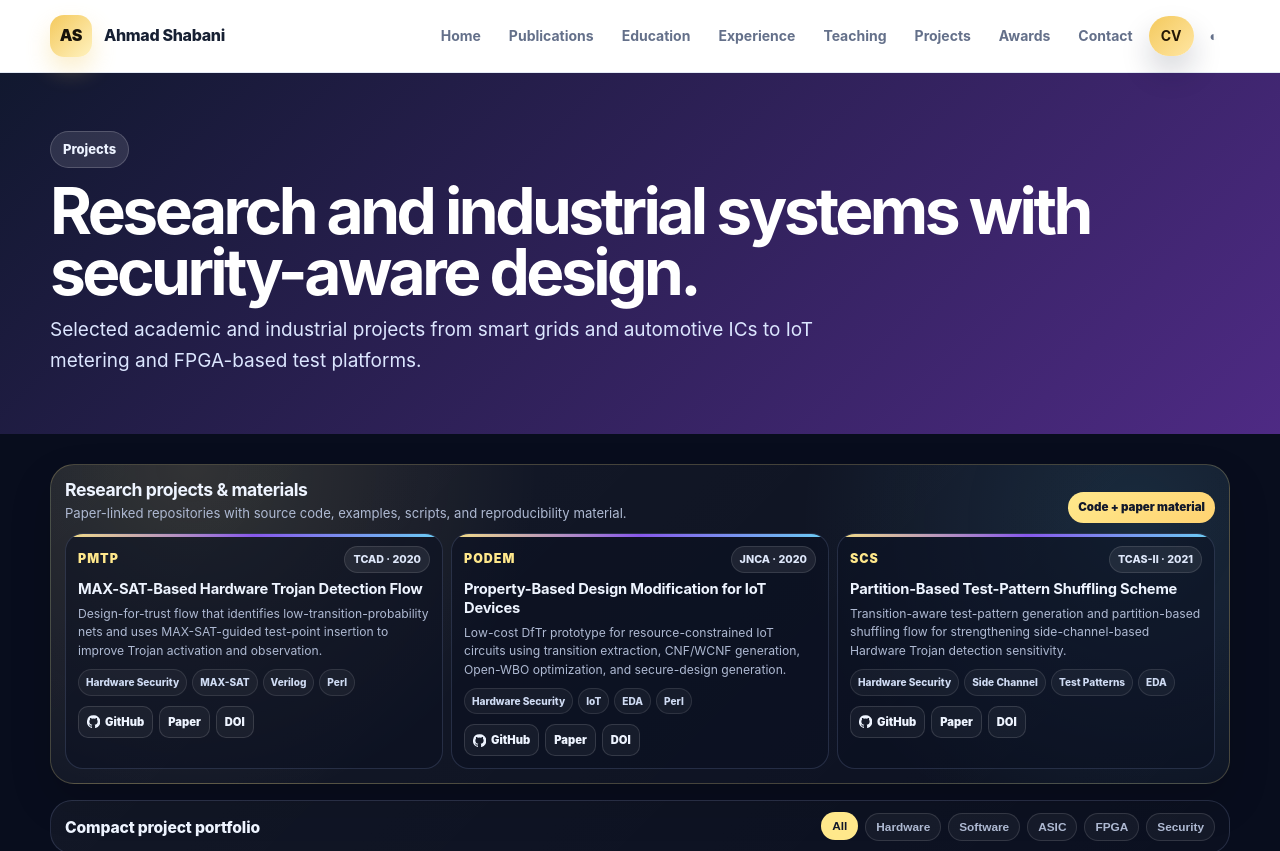
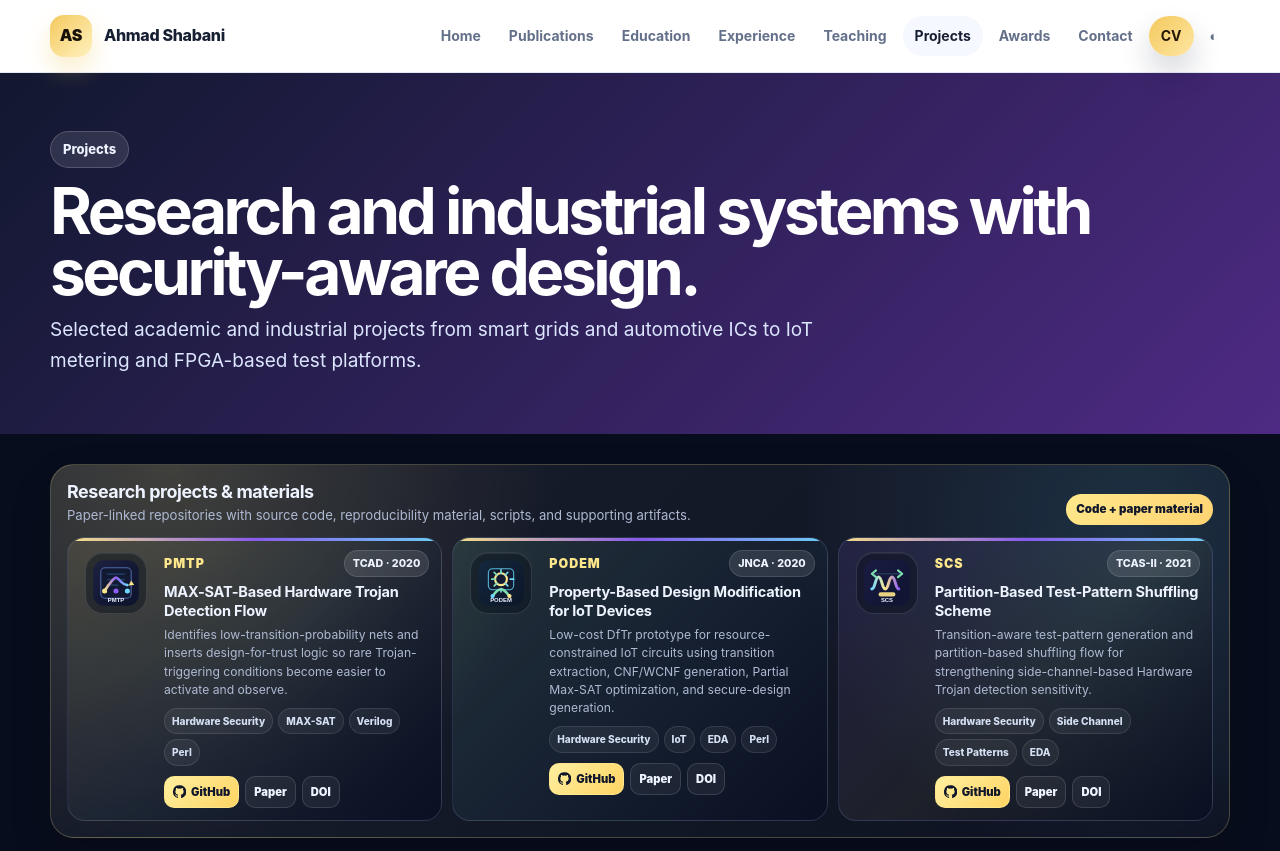
Before and after one commit to ahmad-shabani/ahmad-shabani.github.io, a plain HTML site: page projects.html in a window 1280 px wide. Shown: the top 851 px of the page. Drawn offline with Linux system fonts and the light colour scheme.

Commit message:
Add files via upload

```diff
--- a/projects.html
+++ b/projects.html
@@ -210,13 +210,13 @@
     /* Compact research materials section */
     .research-materials {
       margin: 0 0 16px;
-      padding: 14px;
+      padding: 16px;
       border: 1px solid rgba(255, 232, 140, .22);
       border-radius: 24px;
       background:
-        radial-gradient(circle at 12% 0%, rgba(255, 232, 140, .13), transparent 32%),
-        radial-gradient(circle at 92% 18%, rgba(112, 215, 255, .12), transparent 30%),
-        linear-gradient(135deg, rgba(255,255,255,.055), rgba(255,255,255,.018));
+        radial-gradient(circle at 10% 0%, rgba(255, 232, 140, .17), transparent 34%),
+        radial-gradient(circle at 92% 18%, rgba(112, 215, 255, .14), transparent 30%),
+        linear-gradient(135deg, rgba(255,255,255,.075), rgba(255,255,255,.022));
       box-shadow: 0 18px 42px rgba(0,0,0,.16);
     }
 
@@ -225,13 +225,13 @@
       justify-content: space-between;
       align-items: flex-end;
       gap: 12px;
-      margin-bottom: 10px;
+      margin-bottom: 12px;
     }
 
     .research-materials-title {
       margin: 0;
       color: var(--pg-text);
-      font-size: 1.1rem;
+      font-size: 1.12rem;
       line-height: 1.2;
       letter-spacing: -.025em;
     }
@@ -257,17 +257,27 @@
     .research-material-grid {
       display: grid;
       grid-template-columns: repeat(3, minmax(0, 1fr));
-      gap: 8px;
+      gap: 10px;
     }
 
     .research-material-card {
       position: relative;
+      display: grid;
+      grid-template-columns: 72px minmax(0, 1fr);
+      gap: 12px;
       min-width: 0;
       padding: 12px;
       border: 1px solid var(--pg-border);
       border-radius: 18px;
-      background: rgba(10, 16, 34, .52);
+      background: rgba(10, 16, 34, .58);
       overflow: hidden;
+      transition: transform .16s ease, border-color .16s ease, box-shadow .16s ease;
+    }
+
+    .research-material-card:hover {
+      transform: translateY(-2px);
+      border-color: rgba(255,232,140,.38);
+      box-shadow: 0 12px 30px rgba(0,0,0,.18);
     }
 
     .research-material-card::before {
@@ -279,12 +289,44 @@
       opacity: .95;
     }
 
+    .research-material-card.palette-pmtp { background: linear-gradient(135deg, rgba(255,232,140,.10), rgba(112,215,255,.04) 50%, rgba(10,16,34,.92)); }
+    .research-material-card.palette-podem { background: linear-gradient(135deg, rgba(126,224,178,.12), rgba(112,215,255,.05) 48%, rgba(10,16,34,.92)); }
+    .research-material-card.palette-scs { background: linear-gradient(135deg, rgba(141,92,246,.12), rgba(255,232,140,.06) 52%, rgba(10,16,34,.92)); }
+
+    .research-material-visual {
+      display: flex;
+      align-items: flex-start;
+      justify-content: center;
+      padding-top: 2px;
+    }
+
+    .research-material-icon-frame {
+      width: 62px;
+      height: 62px;
+      display: flex;
+      align-items: center;
+      justify-content: center;
+      border-radius: 18px;
+      border: 1px solid rgba(255,255,255,.12);
+      background: rgba(7, 12, 24, .42);
+      box-shadow: inset 0 1px 0 rgba(255,255,255,.08);
+      overflow: hidden;
+    }
+
+    .research-material-icon-frame img {
+      width: 54px;
+      height: 54px;
+      display: block;
+    }
+
+    .research-material-body { min-width: 0; }
+
     .research-material-top {
       display: flex;
       align-items: center;
       justify-content: space-between;
       gap: 8px;
-      margin-bottom: 7px;
+      margin-bottom: 6px;
     }
 
     .research-material-code {
@@ -298,9 +340,9 @@
     .research-material-year {
       padding: 4px 8px;
       border-radius: 999px;
-      background: rgba(255,255,255,.075);
-      color: #dfe8fb;
-      border: 1px solid rgba(255,255,255,.11);
+      background: rgba(255,255,255,.11);
+      color: #eef4ff;
+      border: 1px solid rgba(255,255,255,.12);
       font-size: .67rem;
       font-weight: 850;
       white-space: nowrap;
@@ -309,8 +351,8 @@
     .research-material-card h3 {
       margin: 0 0 6px;
       color: var(--pg-text);
-      font-size: .92rem;
-      line-height: 1.28;
+      font-size: .91rem;
+      line-height: 1.26;
       letter-spacing: -.015em;
     }
 
@@ -318,7 +360,7 @@
       margin: 0 0 9px;
       color: var(--pg-muted);
       font-size: .76rem;
-      line-height: 1.52;
+      line-height: 1.5;
     }
 
     .research-material-tags {
@@ -331,9 +373,9 @@
     .research-material-tags span {
       padding: 4px 7px;
       border-radius: 999px;
-      color: #cfdbf3;
-      border: 1px solid rgba(255,255,255,.1);
-      background: rgba(255,255,255,.045);
+      color: #d4dff4;
+      border: 1px solid rgba(255,255,255,.10);
+      background: rgba(255,255,255,.055);
       font-size: .63rem;
       font-weight: 850;
       white-space: nowrap;
@@ -355,10 +397,10 @@
       color: var(--pg-text);
       text-decoration: none;
       border: 1px solid rgba(255,255,255,.13);
-      background: rgba(255,255,255,.045);
+      background: rgba(255,255,255,.055);
       font-size: .7rem;
       font-weight: 900;
-      transition: transform .16s ease, border-color .16s ease, background .16s ease;
+      transition: transform .16s ease, border-color .16s ease, background .16s ease, color .16s ease;
     }
 
     .material-link:hover {
@@ -367,10 +409,35 @@
       background: rgba(255,232,140,.10);
     }
 
+    .material-link.github-link {
+      color: #11172a;
+      background: linear-gradient(135deg, #ffef9f, #ffd463);
+      border-color: rgba(255,232,140,.8);
+    }
+
+    .material-link.github-link:hover {
+      color: #11172a;
+      background: linear-gradient(135deg, #fff2ae, #ffcf52);
+      border-color: rgba(255,232,140,.95);
+    }
+
     .material-link svg {
       width: 13px;
       height: 13px;
       fill: currentColor;
+    }
+
+    .project-github {
+      color: #10172b;
+      background: linear-gradient(135deg, #ffef9f, #ffd463);
+      border-color: rgba(255,232,140,.8);
+    }
+
+    .project-github:hover {
+      color: #10172b;
+      border-color: rgba(255,232,140,.95);
+      background: linear-gradient(135deg, #fff2ae, #ffcf52);
+      transform: translateY(-1px);
     }
 
     @media (max-width: 980px) {
@@ -403,7 +470,7 @@
       <a href="education.html">Education</a>
       <a href="experience.html">Experience</a>
       <a href="teaching.html">Teaching</a>
-      <a href="projects.html">Projects</a>
+      <a class="active" href="projects.html">Projects</a>
       <a href="awards.html">Awards</a>
       <a href="contact.html">Contact</a>
       <a class="btn gold" href="files/Ahmad_Shabani_CV.pdf" target="_blank">CV</a>
@@ -428,49 +495,69 @@
         <div class="research-materials-head">
           <div>
             <h2 class="research-materials-title" id="research-materials-title">Research projects & materials</h2>
-            <p class="research-materials-subtitle">Paper-linked repositories with source code, examples, scripts, and reproducibility material.</p>
+            <p class="research-materials-subtitle">Paper-linked repositories with source code, reproducibility material, scripts, and supporting artifacts.</p>
           </div>
           <span class="research-materials-note">Code + paper material</span>
         </div>
 
         <div class="research-material-grid">
-          <article class="research-material-card">
+          <article class="research-material-card palette-pmtp">
+            <div class="research-material-visual">
+              <div class="research-material-icon-frame">
+                <img src="assets/img/pmtp-icon.svg" alt="PMTP project icon">
+              </div>
+            </div>
+            <div class="research-material-body">
               <div class="research-material-top">
                 <span class="research-material-code">PMTP</span>
                 <span class="research-material-year">TCAD · 2020</span>
               </div>
               <h3>MAX-SAT-Based Hardware Trojan Detection Flow</h3>
-            <p>Design-for-trust flow that identifies low-transition-probability nets and uses MAX-SAT-guided test-point insertion to improve Trojan activation and observation.</p>
+              <p>Identifies low-transition-probability nets and inserts design-for-trust logic so rare Trojan-triggering conditions become easier to activate and observe.</p>
               <div class="research-material-tags"><span>Hardware Security</span><span>MAX-SAT</span><span>Verilog</span><span>Perl</span></div>
               <div class="research-material-links">
-              <a class="material-link" href="https://github.com/ahmad-shabani/PMTP" target="_blank" rel="noopener" aria-label="Open PMTP GitHub repository">
+                <a class="material-link github-link" href="https://github.com/ahmad-shabani/PMTP" target="_blank" rel="noopener" aria-label="Open PMTP GitHub repository">
                   <svg viewBox="0 0 24 24" aria-hidden="true"><path d="M12 .5a12 12 0 0 0-3.79 23.39c.6.11.82-.26.82-.58v-2.04c-3.34.73-4.04-1.42-4.04-1.42-.55-1.38-1.34-1.75-1.34-1.75-1.09-.75.08-.73.08-.73 1.2.08 1.84 1.24 1.84 1.24 1.07 1.83 2.8 1.3 3.49.99.11-.78.42-1.3.76-1.6-2.67-.3-5.47-1.33-5.47-5.92 0-1.31.47-2.38 1.24-3.22-.13-.3-.54-1.53.12-3.18 0 0 1.01-.32 3.3 1.23a11.5 11.5 0 0 1 6 0c2.28-1.55 3.29-1.23 3.29-1.23.66 1.65.25 2.88.12 3.18.77.84 1.23 1.91 1.23 3.22 0 4.6-2.81 5.62-5.49 5.92.43.37.81 1.1.81 2.22v3.29c0 .32.22.7.83.58A12 12 0 0 0 12 .5Z"/></svg>
                   GitHub
                 </a>
                 <a class="material-link" href="papers/pmtp-max-sat-hardware-trojan.pdf" target="_blank" rel="noopener">Paper</a>
                 <a class="material-link" href="https://doi.org/10.1109/TCAD.2018.2889663" target="_blank" rel="noopener">DOI</a>
               </div>
+            </div>
           </article>
 
-          <article class="research-material-card">
+          <article class="research-material-card palette-podem">
+            <div class="research-material-visual">
+              <div class="research-material-icon-frame">
+                <img src="assets/img/podem-icon.svg" alt="PODEM project icon">
+              </div>
+            </div>
+            <div class="research-material-body">
               <div class="research-material-top">
                 <span class="research-material-code">PODEM</span>
                 <span class="research-material-year">JNCA · 2020</span>
               </div>
               <h3>Property-Based Design Modification for IoT Devices</h3>
-            <p>Low-cost DfTr prototype for resource-constrained IoT circuits using transition extraction, CNF/WCNF generation, Open-WBO optimization, and secure-design generation.</p>
+              <p>Low-cost DfTr prototype for resource-constrained IoT circuits using transition extraction, CNF/WCNF generation, Partial Max-SAT optimization, and secure-design generation.</p>
               <div class="research-material-tags"><span>Hardware Security</span><span>IoT</span><span>EDA</span><span>Perl</span></div>
               <div class="research-material-links">
-              <a class="material-link" href="https://github.com/ahmad-shabani/PODEM" target="_blank" rel="noopener" aria-label="Open PODEM GitHub repository">
+                <a class="material-link github-link" href="https://github.com/ahmad-shabani/PODEM" target="_blank" rel="noopener" aria-label="Open PODEM GitHub repository">
                   <svg viewBox="0 0 24 24" aria-hidden="true"><path d="M12 .5a12 12 0 0 0-3.79 23.39c.6.11.82-.26.82-.58v-2.04c-3.34.73-4.04-1.42-4.04-1.42-.55-1.38-1.34-1.75-1.34-1.75-1.09-.75.08-.73.08-.73 1.2.08 1.84 1.24 1.84 1.24 1.07 1.83 2.8 1.3 3.49.99.11-.78.42-1.3.76-1.6-2.67-.3-5.47-1.33-5.47-5.92 0-1.31.47-2.38 1.24-3.22-.13-.3-.54-1.53.12-3.18 0 0 1.01-.32 3.3 1.23a11.5 11.5 0 0 1 6 0c2.28-1.55 3.29-1.23 3.29-1.23.66 1.65.25 2.88.12 3.18.77.84 1.23 1.91 1.23 3.22 0 4.6-2.81 5.62-5.49 5.92.43.37.81 1.1.81 2.22v3.29c0 .32.22.7.83.58A12 12 0 0 0 12 .5Z"/></svg>
                   GitHub
                 </a>
                 <a class="material-link" href="papers/podem-low-cost-design-modification.pdf" target="_blank" rel="noopener">Paper</a>
                 <a class="material-link" href="https://doi.org/10.1016/j.jnca.2020.102713" target="_blank" rel="noopener">DOI</a>
               </div>
+            </div>
           </article>
 
-          <article class="research-material-card">
+          <article class="research-material-card palette-scs">
+            <div class="research-material-visual">
+              <div class="research-material-icon-frame">
+                <img src="assets/img/scs-icon.svg" alt="SCS project icon">
+              </div>
+            </div>
+            <div class="research-material-body">
               <div class="research-material-top">
                 <span class="research-material-code">SCS</span>
                 <span class="research-material-year">TCAS-II · 2021</span>
@@ -479,12 +566,13 @@
               <p>Transition-aware test-pattern generation and partition-based shuffling flow for strengthening side-channel-based Hardware Trojan detection sensitivity.</p>
               <div class="research-material-tags"><span>Hardware Security</span><span>Side Channel</span><span>Test Patterns</span><span>EDA</span></div>
               <div class="research-material-links">
-              <a class="material-link" href="https://github.com/ahmad-shabani/TestGen-TrojanDetect" target="_blank" rel="noopener" aria-label="Open SCS GitHub repository">
+                <a class="material-link github-link" href="https://github.com/ahmad-shabani/TestGen-TrojanDetect" target="_blank" rel="noopener" aria-label="Open SCS GitHub repository">
                   <svg viewBox="0 0 24 24" aria-hidden="true"><path d="M12 .5a12 12 0 0 0-3.79 23.39c.6.11.82-.26.82-.58v-2.04c-3.34.73-4.04-1.42-4.04-1.42-.55-1.38-1.34-1.75-1.34-1.75-1.09-.75.08-.73.08-.73 1.2.08 1.84 1.24 1.84 1.24 1.07 1.83 2.8 1.3 3.49.99.11-.78.42-1.3.76-1.6-2.67-.3-5.47-1.33-5.47-5.92 0-1.31.47-2.38 1.24-3.22-.13-.3-.54-1.53.12-3.18 0 0 1.01-.32 3.3 1.23a11.5 11.5 0 0 1 6 0c2.28-1.55 3.29-1.23 3.29-1.23.66 1.65.25 2.88.12 3.18.77.84 1.23 1.91 1.23 3.22 0 4.6-2.81 5.62-5.49 5.92.43.37.81 1.1.81 2.22v3.29c0 .32.22.7.83.58A12 12 0 0 0 12 .5Z"/></svg>
                   GitHub
                 </a>
                 <a class="material-link" href="papers/partition-based-shuffling-hardware-trojan.pdf" target="_blank" rel="noopener">Paper</a>
                 <a class="material-link" href="https://doi.org/10.1109/TCSII.2020.3001263" target="_blank" rel="noopener">DOI</a>
+              </div>
             </div>
           </article>
         </div>
```
Also changed, not shown: assets/img/pmtp-icon.svg (added), assets/img/podem-icon.svg (added), assets/img/scs-icon.svg (added). Lines whose indentation alone changed are shown as unchanged.
